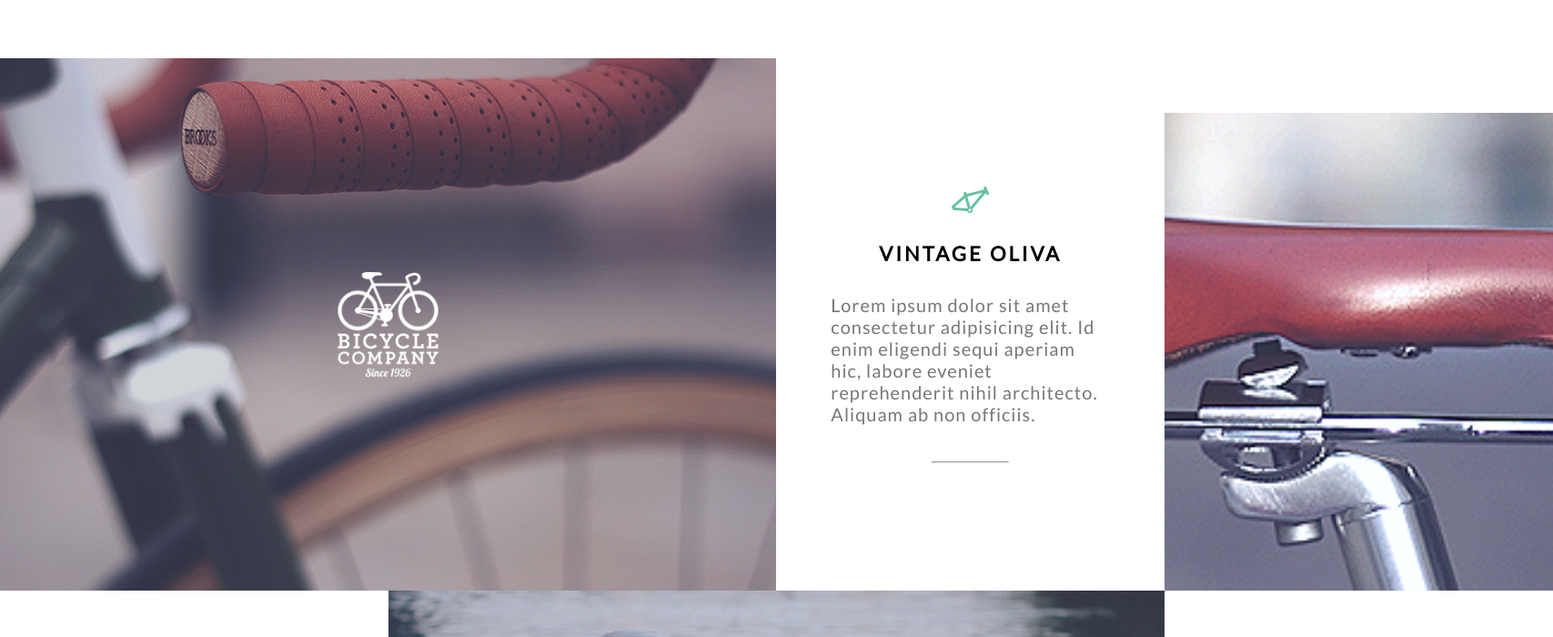
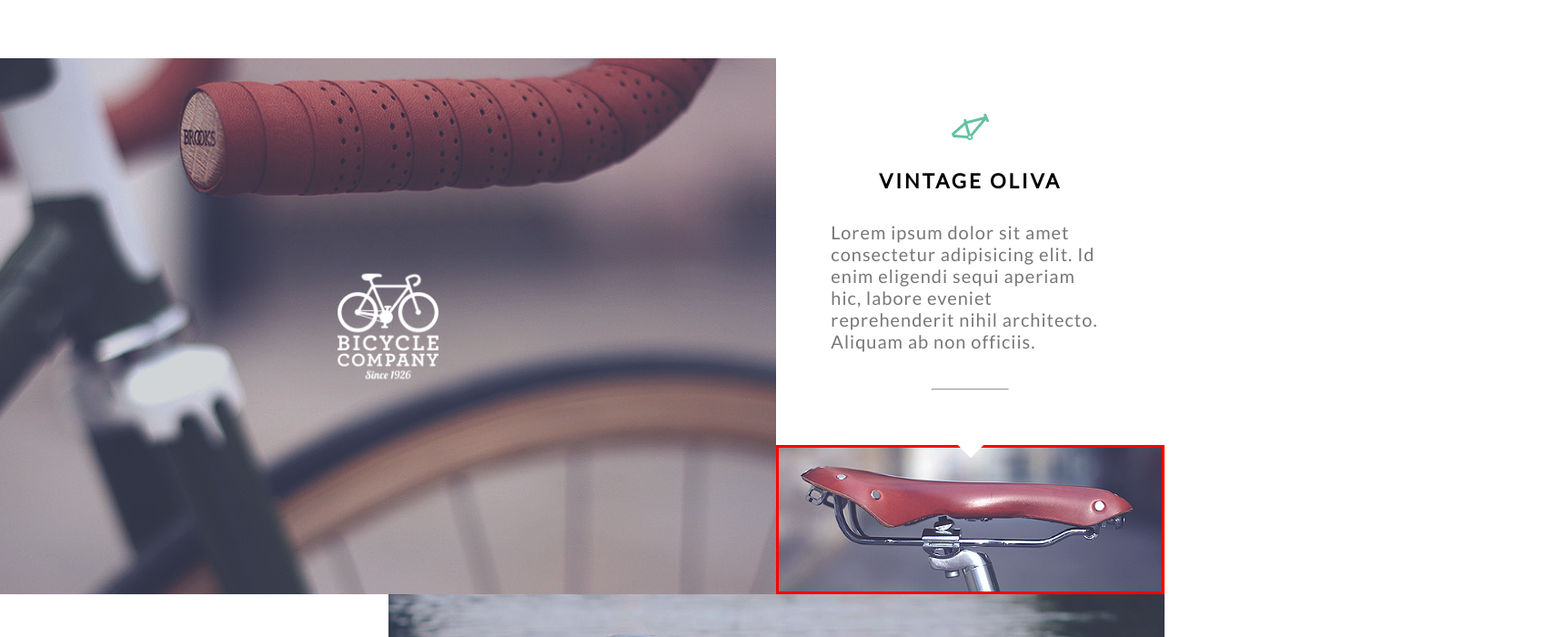
Before and after one commit to jaysuno0/gridLayout, a plain HTML site: page index.html in a window 1280 px wide. Shown: the part 1340-2040 px from the top of the page at 91% size, 1707 px wide, since content can reach past the window. Drawn offline with Linux system fonts and the light colour scheme.

Commit message:
Fixed a bug with images(#work .text-container img:not(.icon)

```diff
--- a/css/style.css
+++ b/css/style.css
@@ -158,6 +158,10 @@ nav img{
     background-color: #fff;
     transform: translateY(50%) rotate(45deg);
 }
+.text-container img:not(.icon){
+  border: 3px solid red;
+  height: auto;
+}
 
 
 /****** After MAIN ******/
```
